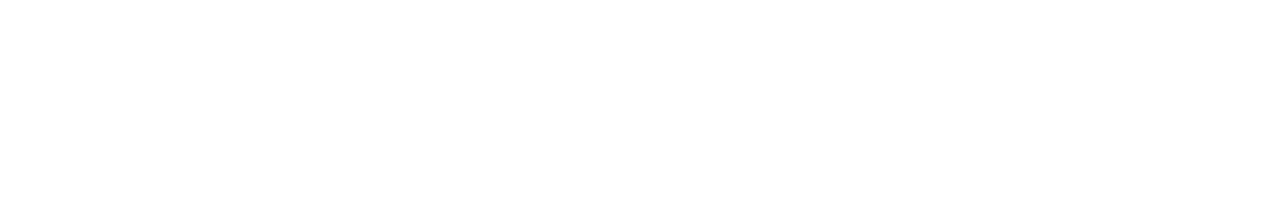
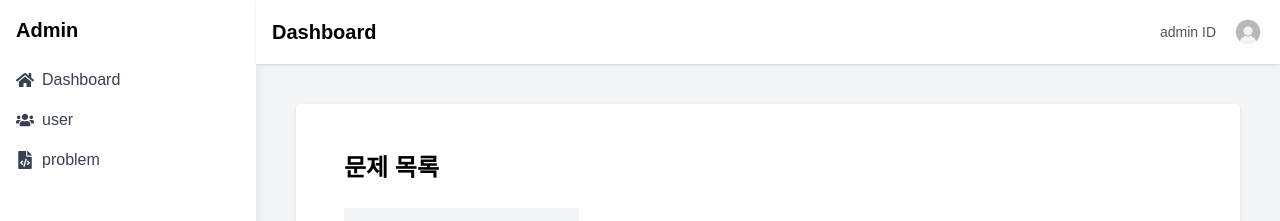
Before and after one commit to COMFORTO-O/SKShieldus_Rookies_team7, a React (Vite) app in the folder FrontEnd/sk-7-front-app/: page /admin/problem in a window 1280 px wide. Before the commit this address had no page. Shown: the top 221 px of the page. Built offline with nearby package versions, Linux system fonts and the light colour scheme; no server answers; a web font is replaced by a local one.

Commit message:
AdminProblem 페이지 이동

```diff
--- a/FrontEnd/sk-7-front-app/src/App.jsx
+++ b/FrontEnd/sk-7-front-app/src/App.jsx
@@ -31,7 +31,7 @@
     import("./admin/pages/user/AdminUserManagePage.jsx")
 );
 const AdminProblemManagePage = React.lazy(() =>
-    import("./admin/pages/AdminProblemManagePage")
+    import("./admin/pages/problem/AdminProblemManagePage.jsx")
 );
 
 /*앱 컨테이너*/
@@ -61,7 +61,7 @@
         location.pathname !== "/adminlogin" &&
         location.pathname !== "/admin" &&
         location.pathname.startsWith("/admin/user")&&
-        location.pathname !== "/adminproblem";
+        location.pathname !== "/admin/problem";
 
     // 로그인 상태 감지하여 리다이렉션
     // 이 로직은 user 상태가 변경될 때마다 실행됩니다.
@@ -127,7 +127,7 @@
                                 element={<AdminUserDetailPage />}
                             />
                             <Route
-                                path="/adminproblem"
+                                path="/admin/problem"
                                 element={<AdminProblemManagePage />}
                             />
                         </Route>
--- a/FrontEnd/sk-7-front-app/src/admin/componenet/AdminSidebar.jsx
+++ b/FrontEnd/sk-7-front-app/src/admin/componenet/AdminSidebar.jsx
@@ -19,7 +19,7 @@
                     <FaUsers size={18} /> user
                 </Link>
                 <Link
-                    to="/adminproblem"
+                    to="/admin/problem"
                     className="flex items-center gap-2 text-gray-700 hover:text-blue-500"
                 >
                     <FaFileCode size={18} /> problem
--- a/FrontEnd/sk-7-front-app/src/admin/pages/AdminProblemManagePage.jsx
+++ b/FrontEnd/sk-7-front-app/src/admin/pages/problem/AdminProblemManagePage.jsx
@@ -1,7 +1,7 @@
 import { useEffect, useState } from "react";
-import { getProblems, deleteProblem } from "../api/problemApi";
-import Button from "../../components/atoms/button";
-import AdminLayout from "../layout/AdminLayout";
+import { getProblems, deleteProblem } from "../../api/problemApi.js";
+import Button from "../../../components/atoms/Button.jsx";
+import AdminLayout from "../../layout/AdminLayout.jsx";
 
 const AdminProblemManagePage = () => {
     const [problems, setProblems] = useState([]);
```
